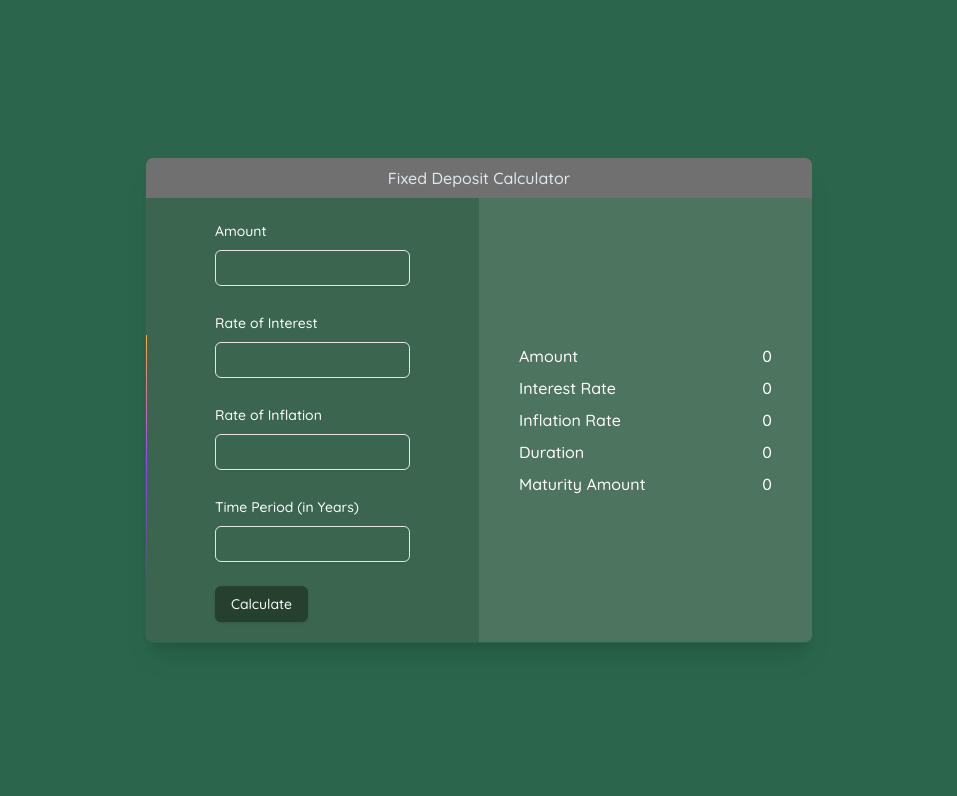
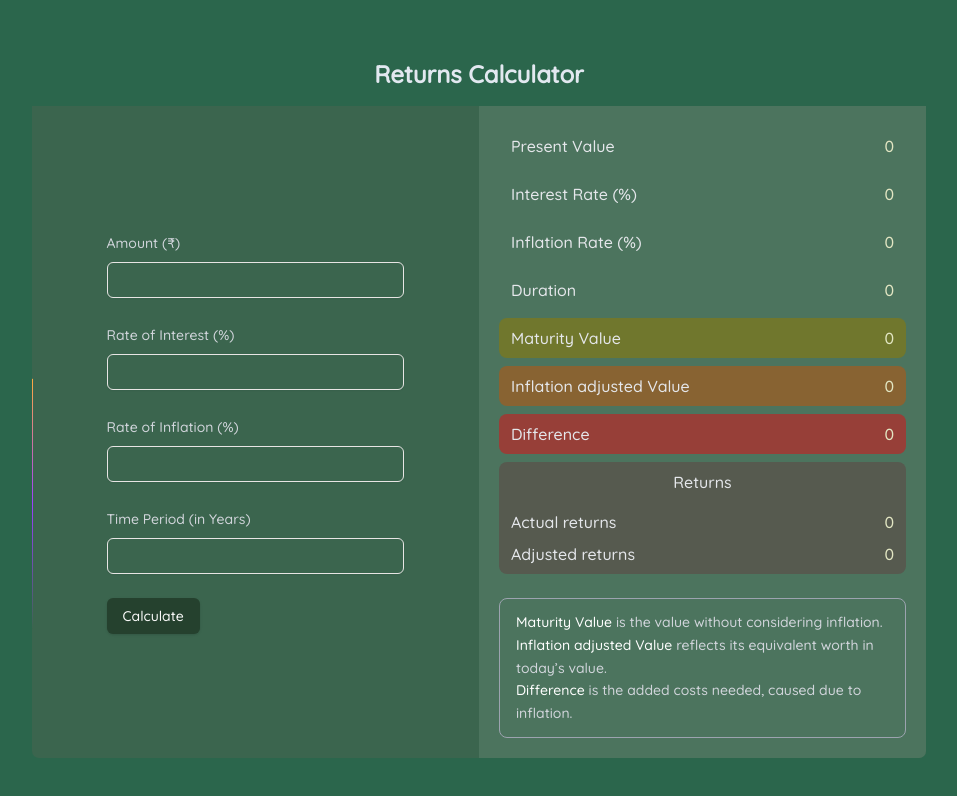
Before and after one commit to SanjeevSaniel/garage-projects, a Next.js app: page / in a window 1280 px wide. Shown: the top 796 px of the page, without its empty margins (161-1118 px from the left). Built offline with nearby package versions, Linux system fonts and the light colour scheme.

Commit message:
Add context information

```diff
--- a/src/app/_components/DepositCalculator.tsx
+++ b/src/app/_components/DepositCalculator.tsx
@@ -1,27 +1,27 @@
 'use client';
 
-import { zodResolver } from '@hookform/resolvers/zod';
-import { useForm } from 'react-hook-form';
-import { z } from 'zod';
+import { BorderBeam } from '@/components/magicui/border-beam';
+import { Alert, AlertDescription } from '@/components/ui/alert';
 import { Button } from '@/components/ui/button';
 import {
   Form,
   FormControl,
-  FormDescription,
   FormField,
   FormItem,
   FormLabel,
   FormMessage,
 } from '@/components/ui/form';
 import { Input } from '@/components/ui/input';
-import { BorderBeam } from '@/components/magicui/border-beam';
+import { zodResolver } from '@hookform/resolvers/zod';
 import { useState } from 'react';
+import { useForm } from 'react-hook-form';
+import { z } from 'zod';
 
 const FormSchema = z.object({
   amount: z.number().gte(100, { message: 'Amount must be minimun 100' }),
   rateOfInterest: z
     .number()
-    .gte(0)
+    .gt(0)
     .refine(
       (value) => {
         const decimalPart = value.toString().split('.')[1];
@@ -46,12 +46,31 @@
   timePeriod: z.number().min(1),
 });
 
+const CalculationResults = ({
+  label,
+  value,
+}: {
+  label: string;
+  value: number | string;
+}) => {
+  return (
+    <div className='grid grid-cols-2 items-center relative w-full my-2 px-3'>
+      <div className='col-span-1 text-left'>{label}</div>
+      <div className='col-span-1 text-right text-[#e2e6c3]'>{value}</div>
+    </div>
+  );
+};
+
 const DepositCalculator = () => {
   const [amount, setAmount] = useState('0');
   const [interestRate, setInterestRate] = useState(0);
   const [inflationRate, setInflationRate] = useState(0);
   const [tenure, setTenure] = useState(0);
+  const [maturityAmount, setMaturityAmount] = useState('0');
   const [returns, setReturns] = useState('0');
+  const [differenceValue, setDifferenceValue] = useState('0');
+  const [actualReturn, setActualReturn] = useState('0');
+  const [adjustedReturn, setAdjustedReturn] = useState('0');
 
   const form = useForm<z.infer<typeof FormSchema>>({
     resolver: zodResolver(FormSchema),
@@ -90,7 +109,11 @@
     setInterestRate(interestRate);
     setInflationRate(inflationRate);
     setTenure(tenure);
+    setMaturityAmount(formatValue(futureValue));
     setReturns(formatValue(inflationRate > 0 ? realReturn : futureValue));
+    setDifferenceValue(formatValue(realReturn - futureValue));
+    setActualReturn(formatValue(futureValue - principal));
+    setAdjustedReturn(formatValue(realReturn - principal));
   };
 
   function onSubmit(data: z.infer<typeof FormSchema>) {
@@ -103,13 +126,13 @@
   }
 
   return (
-    <div className='flex justify-center items-center w-full h-screen bg-[#2b664c]'>
-      <div className='relative flex h-fit w-fit flex-col items-center justify-center overflow-hidden rounded-lg border border-transparent shadow-xl'>
-        <div className='w-full h-full p-2 bg-[#6f706f] text-slate-200 text-center'>
-          Fixed Deposit Calculator
+    <div className='flex justify-center items-center w-full h-full md:h-screen md:bg-[#2b664c] relative'>
+      <div className='relative flex md:max-w-[70%] h-fit flex-col items-center justify-center overflow-hidden rounded-lg border border-transparent'>
+        <div className='w-full h-full py-10 md:p-4 md:text-slate-200 text-2xl font-semibold text-center'>
+          Returns Calculator
         </div>
-        <div className='grid grid-cols-2 bg-[#3b654e]'>
-          <div className='col-span-1 flex justify-center items-center p-5 text-white'>
+        <div className='grid grid-cols-1 md:grid-cols-2 bg-[#3b654e]'>
+          <div className='col-span-1 flex justify-center items-center py-10 text-white'>
             <Form {...form}>
               <form
                 onSubmit={form.handleSubmit(onSubmit)}
@@ -119,7 +142,9 @@
                   name='amount'
                   render={({ field }) => (
                     <FormItem>
-                      <FormLabel>Amount</FormLabel>
+                      <FormLabel className='text-gray-300'>
+                        Amount (₹)
+                      </FormLabel>
                       <FormControl>
                         <Input
                           className='text-right [&::-webkit-outer-spin-button]:appearance-none [&::-webkit-inner-spin-button]:appearance-none'
@@ -144,7 +169,9 @@
                   name='rateOfInterest'
                   render={({ field }) => (
                     <FormItem>
-                      <FormLabel>Rate of Interest</FormLabel>
+                      <FormLabel className='text-gray-300'>
+                        Rate of Interest (%)
+                      </FormLabel>
                       <FormControl>
                         <Input
                           className='text-right [&::-webkit-outer-spin-button]:appearance-none [&::-webkit-inner-spin-button]:appearance-none'
@@ -168,7 +195,9 @@
                   name='rateOfInflation'
                   render={({ field }) => (
                     <FormItem>
-                      <FormLabel>Rate of Inflation</FormLabel>
+                      <FormLabel className='text-gray-300'>
+                        Rate of Inflation (%)
+                      </FormLabel>
                       <FormControl>
                         <Input
                           className='text-right [&::-webkit-outer-spin-button]:appearance-none [&::-webkit-inner-spin-button]:appearance-none'
@@ -192,7 +221,9 @@
                   name='timePeriod'
                   render={({ field }) => (
                     <FormItem>
-                      <FormLabel>Time Period (in Years)</FormLabel>
+                      <FormLabel className='text-gray-300'>
+                        Time Period (in Years)
+                      </FormLabel>
                       <FormControl>
                         <Input
                           className='text-right [&::-webkit-outer-spin-button]:appearance-none [&::-webkit-inner-spin-button]:appearance-none'
@@ -219,8 +250,86 @@
             </Form>
           </div>
 
-          <div className='col-span-1 flex justify-center items-center w-full h-full p-10 bg-[#4c745e] text-white'>
-            <div className='grid grid-cols-2 relative'>
+          <div className='col-span-1 flex flex-col gap-2 justify-center items-center w-full h-full p-5 bg-[#4c745e] text-gray-200 '>
+            <CalculationResults
+              label='Present Value'
+              value={amount}
+            />
+            <CalculationResults
+              label='Interest Rate (%)'
+              value={interestRate}
+            />
+            <CalculationResults
+              label='Inflation Rate (%)'
+              value={inflationRate}
+            />
+
+            <CalculationResults
+              label='Duration'
+              value={
+                tenure === 0 ? 0 : tenure === 1 ? `${tenure}Y` : `${tenure}Yrs`
+              }
+            />
+
+            <div className='w-full bg-[#70772d] rounded-lg relative '>
+              <CalculationResults
+                label='Maturity Value'
+                value={maturityAmount}
+              />
+            </div>
+
+            <div className='w-full bg-[#886332] rounded-lg relative '>
+              <CalculationResults
+                label='Inflation adjusted Value'
+                value={returns}
+              />
+            </div>
+
+            <div className='w-full bg-[#973f38] rounded-lg relative '>
+              <CalculationResults
+                label='Difference'
+                value={differenceValue}
+              />
+            </div>
+
+            <div className='w-full bg-[#565a4f] rounded-lg relative'>
+              <p className='text-center p-2'>Returns</p>
+              <CalculationResults
+                label='Actual returns'
+                value={actualReturn}
+              />
+              <CalculationResults
+                label='Adjusted returns'
+                value={adjustedReturn}
+              />
+            </div>
+
+            <div className='mt-4'>
+              <Alert
+                variant='default'
+                className='bg-transparent border border-gray-400 text-gray-300'>
+                {/* <Terminal className='h-4 w-4' /> */}
+                {/* <AlertTitle>Heads up!</AlertTitle> */}
+                <AlertDescription>
+                  <p>
+                    <span className='text-white'>Maturity Value </span>
+                    is the value without considering inflation.
+                  </p>
+                  <p>
+                    <span className='text-white'>
+                      Inflation adjusted Value{' '}
+                    </span>
+                    reflects its equivalent worth in today’s value.
+                  </p>
+                  <p>
+                    <span className='text-white'>Difference</span> is the added
+                    costs needed, caused due to inflation.
+                  </p>
+                </AlertDescription>
+              </Alert>
+            </div>
+
+            {/* <div className='grid grid-cols-2 relative'>
               <div className='col-span-1'>
                 <ul className='space-y-2'>
                   <li>Amount</li>
@@ -242,13 +351,14 @@
                   <li>{returns}</li>
                 </ul>
               </div>
-            </div>
+            </div> */}
           </div>
         </div>
         <BorderBeam
           size={250}
           duration={25}
           delay={15}
+          className='md:visible'
         />
       </div>
     </div>
--- /dev/null
+++ b/src/components/ui/alert.tsx
@@ -0,0 +1,59 @@
+import * as React from "react"
+import { cva, type VariantProps } from "class-variance-authority"
+
+import { cn } from "@/lib/utils"
+
+const alertVariants = cva(
+  "relative w-full rounded-lg border px-4 py-3 text-sm [&>svg+div]:translate-y-[-3px] [&>svg]:absolute [&>svg]:left-4 [&>svg]:top-4 [&>svg]:text-foreground [&>svg~*]:pl-7",
+  {
+    variants: {
+      variant: {
+        default: "bg-background text-foreground",
+        destructive:
+          "border-destructive/50 text-destructive dark:border-destructive [&>svg]:text-destructive",
+      },
+    },
+    defaultVariants: {
+      variant: "default",
+    },
+  }
+)
+
+const Alert = React.forwardRef<
+  HTMLDivElement,
+  React.HTMLAttributes<HTMLDivElement> & VariantProps<typeof alertVariants>
+>(({ className, variant, ...props }, ref) => (
+  <div
+    ref={ref}
+    role="alert"
+    className={cn(alertVariants({ variant }), className)}
+    {...props}
+  />
+))
+Alert.displayName = "Alert"
+
+const AlertTitle = React.forwardRef<
+  HTMLParagraphElement,
+  React.HTMLAttributes<HTMLHeadingElement>
+>(({ className, ...props }, ref) => (
+  <h5
+    ref={ref}
+    className={cn("mb-1 font-medium leading-none tracking-tight", className)}
+    {...props}
+  />
+))
+AlertTitle.displayName = "AlertTitle"
+
+const AlertDescription = React.forwardRef<
+  HTMLParagraphElement,
+  React.HTMLAttributes<HTMLParagraphElement>
+>(({ className, ...props }, ref) => (
+  <div
+    ref={ref}
+    className={cn("text-sm [&_p]:leading-relaxed", className)}
+    {...props}
+  />
+))
+AlertDescription.displayName = "AlertDescription"
+
+export { Alert, AlertTitle, AlertDescription }
```
